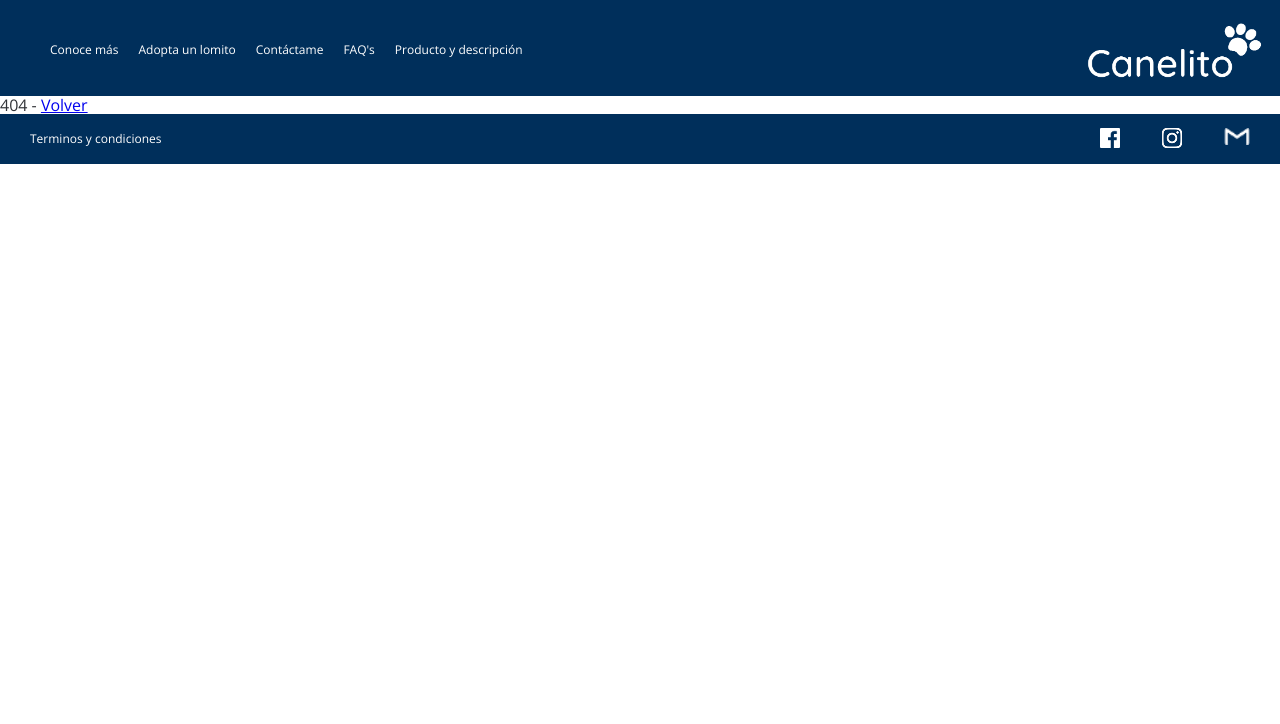
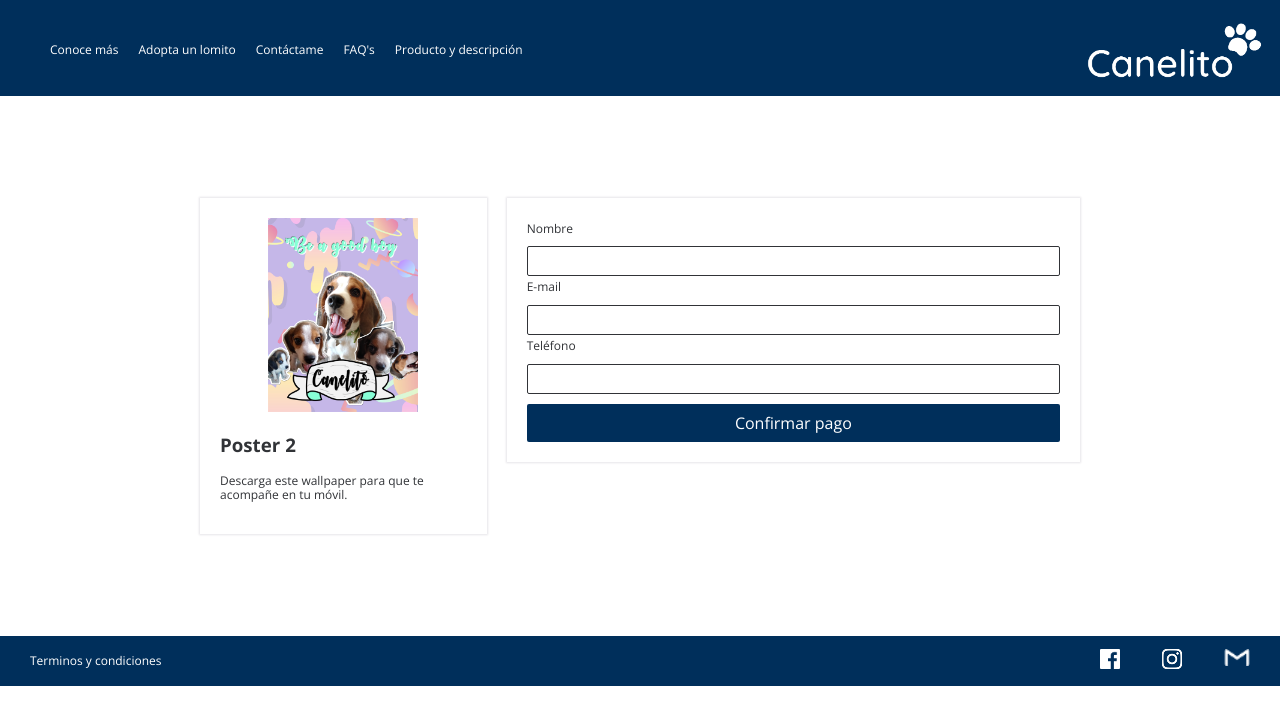
Before and after one commit to plupyt/canelito, a React (Create React App) app: page /venta2 in a window 1280 px wide. Before the commit this address had no page. Shown: the top 724 px of the page. Built offline with nearby package versions, Linux system fonts and the light colour scheme.

Commit message:
bug imagen en FormVenta 1 y 2 arreglado

```diff
--- a/src/components/ExitoCompra.js
+++ b/src/components/ExitoCompra.js
@@ -1,4 +1,5 @@
 import React from 'react'
+import { Link } from 'react-router-dom'
 import '../styles/paypal.css'
 
 export const ExitoCompra = () => (
--- a/src/components/FalloCompra.js
+++ b/src/components/FalloCompra.js
@@ -1,8 +1,9 @@
 import React from 'react'
+import { Link } from 'react-router-dom'
 import '../styles/paypal.css'
 
 export const FalloCompra = () => (
-    <div class="content_paypal">
+    <div className="content_paypal">
         <img src="images/box_brand.png" alt="" />
         <h3>!Ouch! Tu compra no se pudo realizar.</h3>
         <p>Haz <Link to='/'>click aquí</Link> para ir al home</p>
--- a/src/components/FormVenta.js
+++ b/src/components/FormVenta.js
@@ -1,6 +1,4 @@
 import React from 'react'
-
-
 
 export const FormVenta = () => (
     <div>
@@ -14,7 +12,7 @@ export const FormVenta = () => (
                 <div class="col-4">
                     <div class="modulo_pago">
                         <div class="modulo_pago_images">
-                            <img src="images/libretaportada.png" alt="" />
+                            <img src="/images/libretaportada.png" alt="" />
                         </div>
                         <h3>Poster 1</h3>
                         <p>Descarga este poster para tenerme siempre contigo.</p>
@@ -22,7 +20,7 @@ export const FormVenta = () => (
                 </div>
                 <div class="col-8">
                     <div class="modulo_pago">
-                        <form action="exito.html" method="get">
+                        <form action='/ExitoCompra' method="get">
                             <label for="name">Nombre</label>
                             <br />
                             <input type="text" placeholder="" name="name" class="data" />
--- a/src/components/FormVentaP2.js
+++ b/src/components/FormVentaP2.js
@@ -12,7 +12,7 @@ export const FormVentaP2 = () => (
                 <div class="col-4">
                     <div class="modulo_pago">
                         <div class="modulo_pago_images">
-                            <img src="images/libretaportada2.png" alt="" />
+                            <img src="/images/libretaportada2.png" alt="" />
                         </div>
                         <h3>Poster 2</h3>
                         <p>Descarga este wallpaper para que te acompañe en tu móvil.</p>
--- a/src/components/PaginaInicio.js
+++ b/src/components/PaginaInicio.js
@@ -16,7 +16,7 @@ export const PaginaInicio = () => (
                     </div>
                     <h3>Poster 1</h3>
                     <p>¿Te gusta esa imagen? Te invito a descargarla</p>
-                    <Link to='/venta/1'>
+                    <Link to='/venta1'>
                         <button className="main_btn">
                             Lo quiero
                         </button>
@@ -30,7 +30,7 @@ export const PaginaInicio = () => (
                     </div>
                     <h3>Poster 2</h3>
                     <p>Diviértete con mi fondo de pantalla para móvil</p>
-                    <Link to='/venta/2'>
+                    <Link to='/venta2'>
                         <button className="main_btn">
                             Lo quiero
                         </button>
--- a/src/routers/AppRouter.js
+++ b/src/routers/AppRouter.js
@@ -31,8 +31,8 @@ const AppRouter =  () => (
                 <Route path='/conoceMas' component={ConoceMas} />
                 <Route path='/contactame' component={Contactame} />
                 <Route path='/producto' component={Producto} />
-                <Route path='/venta/1' component={FormVenta} />
-                <Route path='/venta/2'  component={FormVentaP2} />
+                <Route path='/venta1' component={FormVenta} />
+                <Route path='/venta2' component={FormVentaP2} />
                 <Route component={NotFoundPage} />
             </Switch>
         </div>
```
